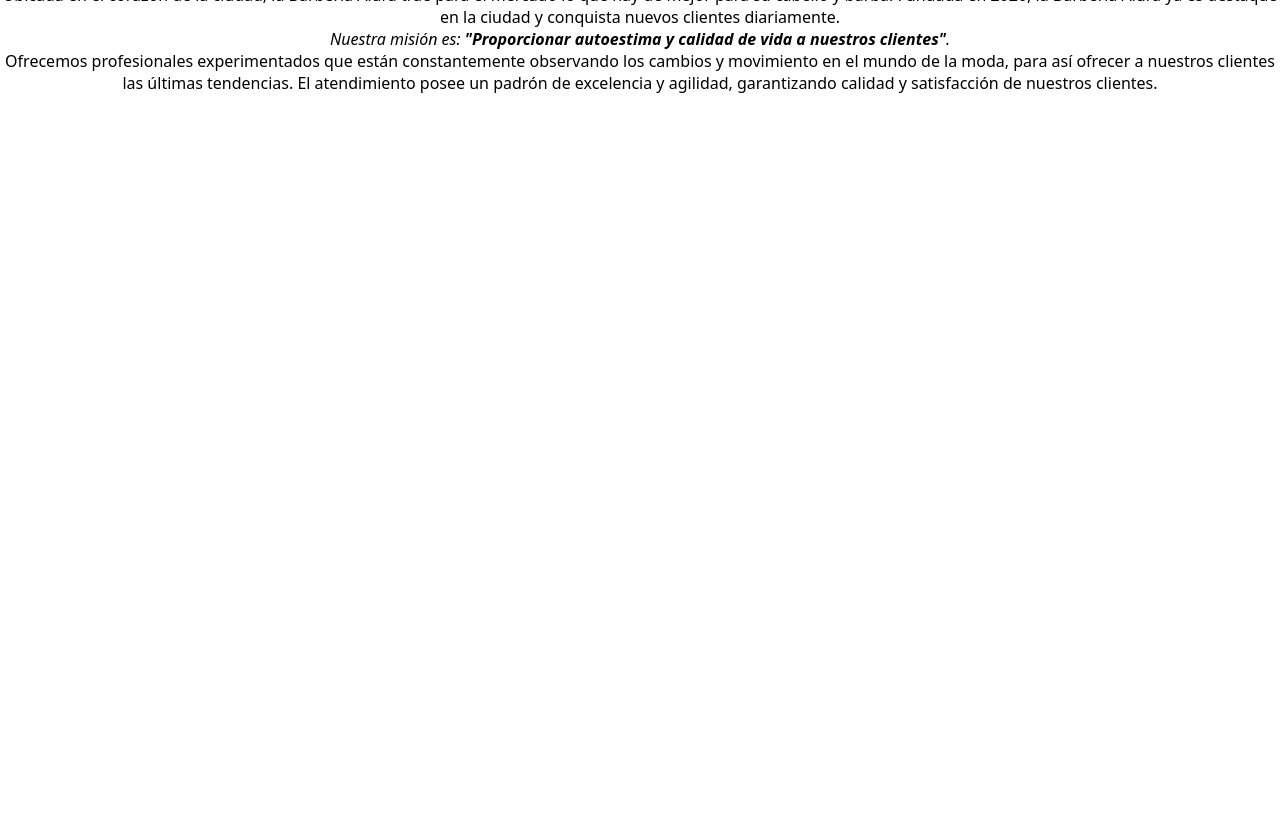
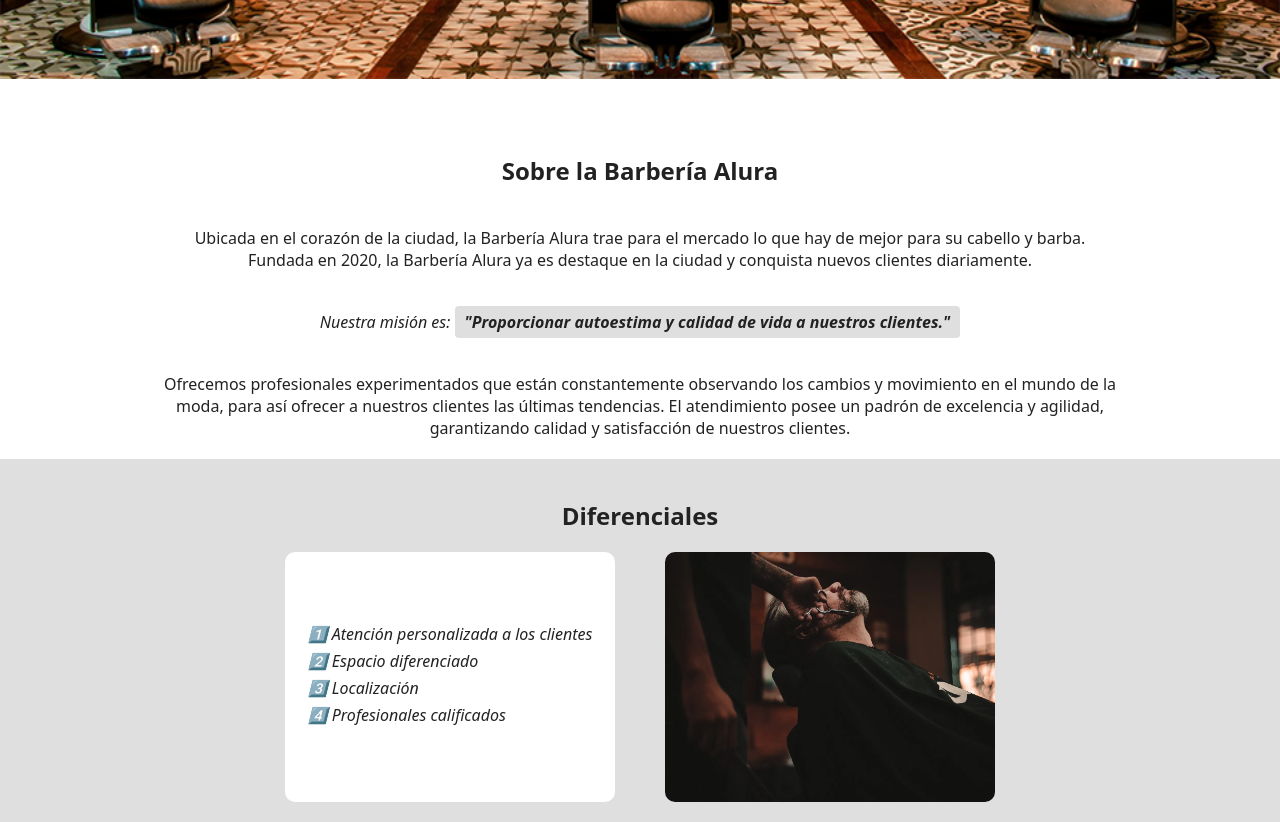
Before and after one commit to mr-gantiva/barbershop, a plain HTML site: page index.html in a window 1280 px wide. Shown: the part 364-1186 px from the top of the page. Before the commit the page ends 800 px from the top, so only its background shows below. Drawn offline with Linux system fonts and the light colour scheme.

Commit message:
Create sections on index.html

```diff
--- a/index.html
+++ b/index.html
@@ -9,22 +9,78 @@
 </head>
 
 <body>
+    <header>
+        <h1>Barberia Alura</h1>
+    </header>
+    <div class="banner">
+        <img src="./assets/img/barbershop-banner-960x300.webp" alt="">
+    </div>
 
-    <img src="./assets/img/barbershop-banner-960x300.webp" alt="">
+    <section class="contenedor-ppal">
 
-    <h1>Sobre la Barbería Alura</h1>
+        <article class="contenedor-interno">
+            <div class="titulo">
+                <h2>Sobre la Barbería Alura</h2>
+            </div>
 
-    <p>Ubicada en el corazón de la ciudad, la Barbería Alura trae para el mercado lo que hay de mejor para su cabello y
-        barba.
-        Fundada en 2020, la Barbería Alura ya es destaque en la ciudad y conquista nuevos clientes diariamente.</p>
+            <div class="info-barberia">
+                <p>Ubicada en el corazón de la ciudad, la Barbería Alura trae para el mercado lo que hay de mejor para
+                    su
+                    cabello y
+                    barba.
+                    Fundada en 2020, la Barbería Alura ya es destaque en la ciudad y conquista nuevos clientes
+                    diariamente.
+                </p>
+            </div>
 
-    <p><em>Nuestra misión es: <strong>"Proporcionar autoestima y calidad de vida a nuestros clientes"</strong>.</em></p>
+            <div class="info-barberia">
+                <p><em>Nuestra misión es: <strong class="bg-rounded-white">"Proporcionar autoestima y calidad de vida a
+                            nuestros
+                            clientes."</strong></em>
+                </p>
+            </div>
 
-    <p>Ofrecemos profesionales experimentados que están constantemente observando los cambios y movimiento en el mundo
-        de la
-        moda, para así ofrecer a nuestros clientes las últimas tendencias. El atendimiento posee un padrón de excelencia
-        y
-        agilidad, garantizando calidad y satisfacción de nuestros clientes.</p>
+            <div class="info-barberia">
+                <p>Ofrecemos profesionales experimentados que están constantemente observando los cambios y movimiento
+                    en el
+                    mundo
+                    de la
+                    moda, para así ofrecer a nuestros clientes las últimas tendencias. El atendimiento posee un padrón
+                    de
+                    excelencia
+                    y
+                    agilidad, garantizando calidad y satisfacción de nuestros clientes.</p>
+            </div>
+    </section>
+
+    <section class="contenedor-ppal bg-gris">
+        <article class="contenedor-interno">
+            <div class="info-barberia contenedor-diferenciales">
+                <div class="subtitulo">
+                    <h2>Diferenciales</h2>
+                </div>
+
+                <div class="banner-diferenciales">
+
+                    <div class="lista-diferenciales box-diferenciales">
+                        <ul>
+                            <li class="items">1️⃣ Atención personalizada a los clientes</li>
+                            <li class="items">2️⃣ Espacio diferenciado</li>
+                            <li class="items">3️⃣ Localización</li>
+                            <li class="items">4️⃣ Profesionales calificados</li>
+                        </ul>
+                    </div>
+
+
+                    <div class="imagen-diferenciales box-diferenciales">
+                        <img src="./assets/img/diferenciales.webp" alt="">
+                    </div>
+                </div>
+            </div>
+        </article>
+    </section>
+
+
 
 </body>
 
--- a/style.scss
+++ b/style.scss
@@ -5,10 +5,102 @@
     font-family: system-ui, -apple-system, BlinkMacSystemFont, 'Segoe UI', Roboto, Oxygen, Ubuntu, Cantarell, 'Open Sans', 'Helvetica Neue', sans-serif;
 }
 
-h1 {
-    text-align: center;
+h1,h2,h3,h4,h5,h6,p, li{
+    color: #222222;
 }
 
-p {
-    text-align: center;
+.bg-gris {
+    background: #dfdfdf;
 }
+
+header {
+    h1 {
+        padding-left: 20px;
+    }
+}
+
+.banner {
+    width: 100%;
+    padding-bottom: 50px;
+    img {
+        width: 100%;
+    }
+}
+
+.contenedor-ppal {
+    display: flex;
+    flex-direction: column;
+    justify-content: center;
+    align-items: center;
+
+    .titulo {
+        padding: 20px;
+        text-align: center;
+    }
+
+    .contenedor-interno {
+        max-width: 960px;
+    }
+
+    .info-barberia {
+        padding: 20px 0px;
+        p {
+            text-align: center;
+        }
+        .bg-rounded-white {
+            background: #dfdfdf;
+            padding: 5px 10px;
+            border-radius: 4px;
+        }
+    }
+
+    .contenedor-diferenciales {
+        .subtitulo {
+            text-align: center;
+            padding: 20px 0px;
+        }
+
+        .banner-diferenciales {
+            display: flex;
+            justify-content: space-around;
+            align-items: center;
+            gap: 50px;
+        }
+
+        .box-diferenciales {
+            width: 50%;
+            height: 250px;
+            border-radius: 10px;
+            transition: all 0.5s ease;
+            overflow: hidden;
+            &:hover {
+                transform: scale(1.1);
+            }
+        }
+
+        .lista-diferenciales {
+            display: flex;
+            justify-content: center;
+            align-items: center;
+            background: #ffffff;
+            .items {
+                font-style: italic;
+                list-style: none;
+                padding-bottom: 5px;
+            }
+
+        }
+
+
+
+        .imagen-diferenciales {
+            overflow: hidden;
+            img {
+                width: 100%;
+                height: 100%;
+            }
+        }
+    }
+
+
+}
```
Also changed, not shown: assets/css/style.css, assets/img/diferenciales.webp (added), 1 other file.
